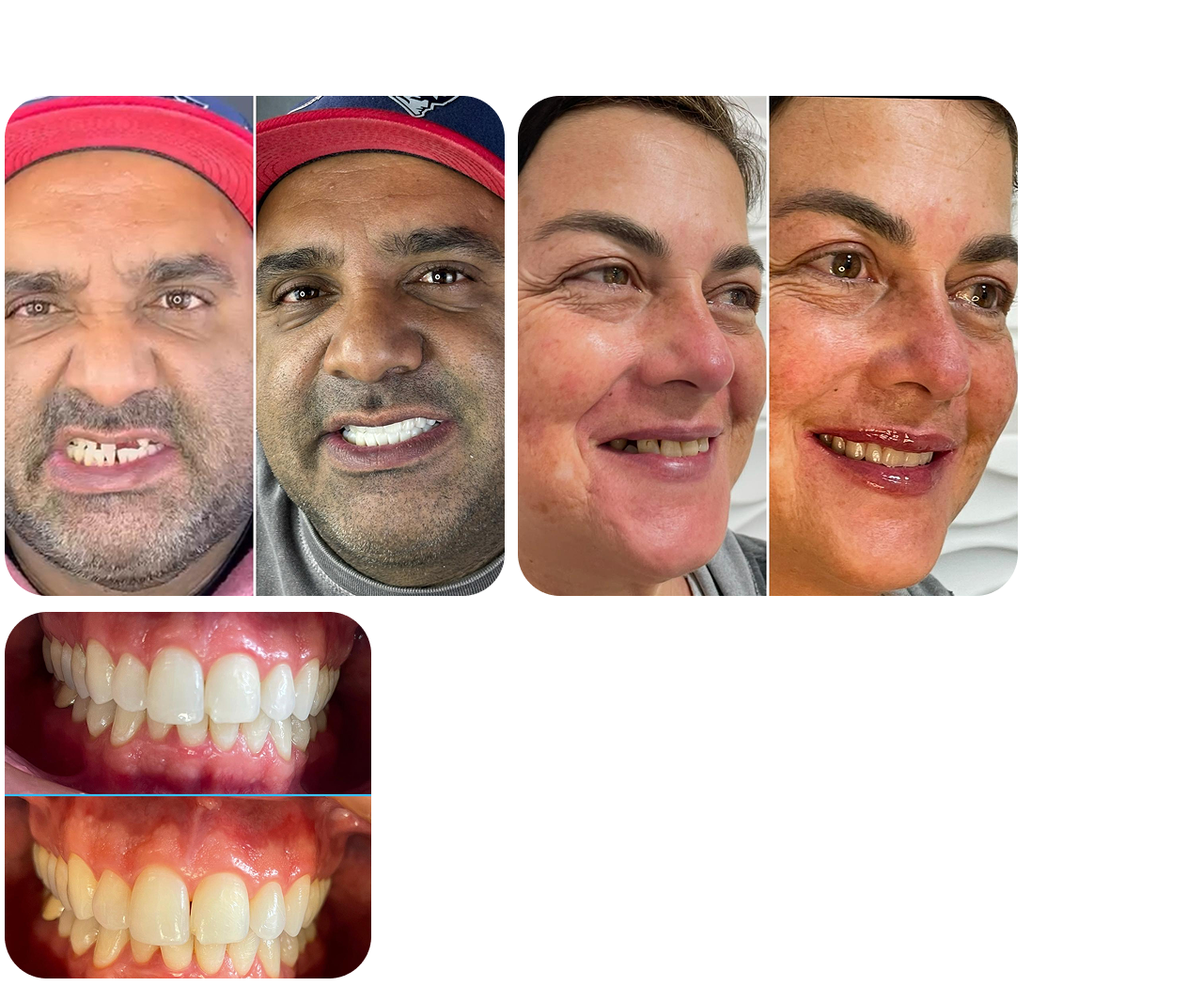
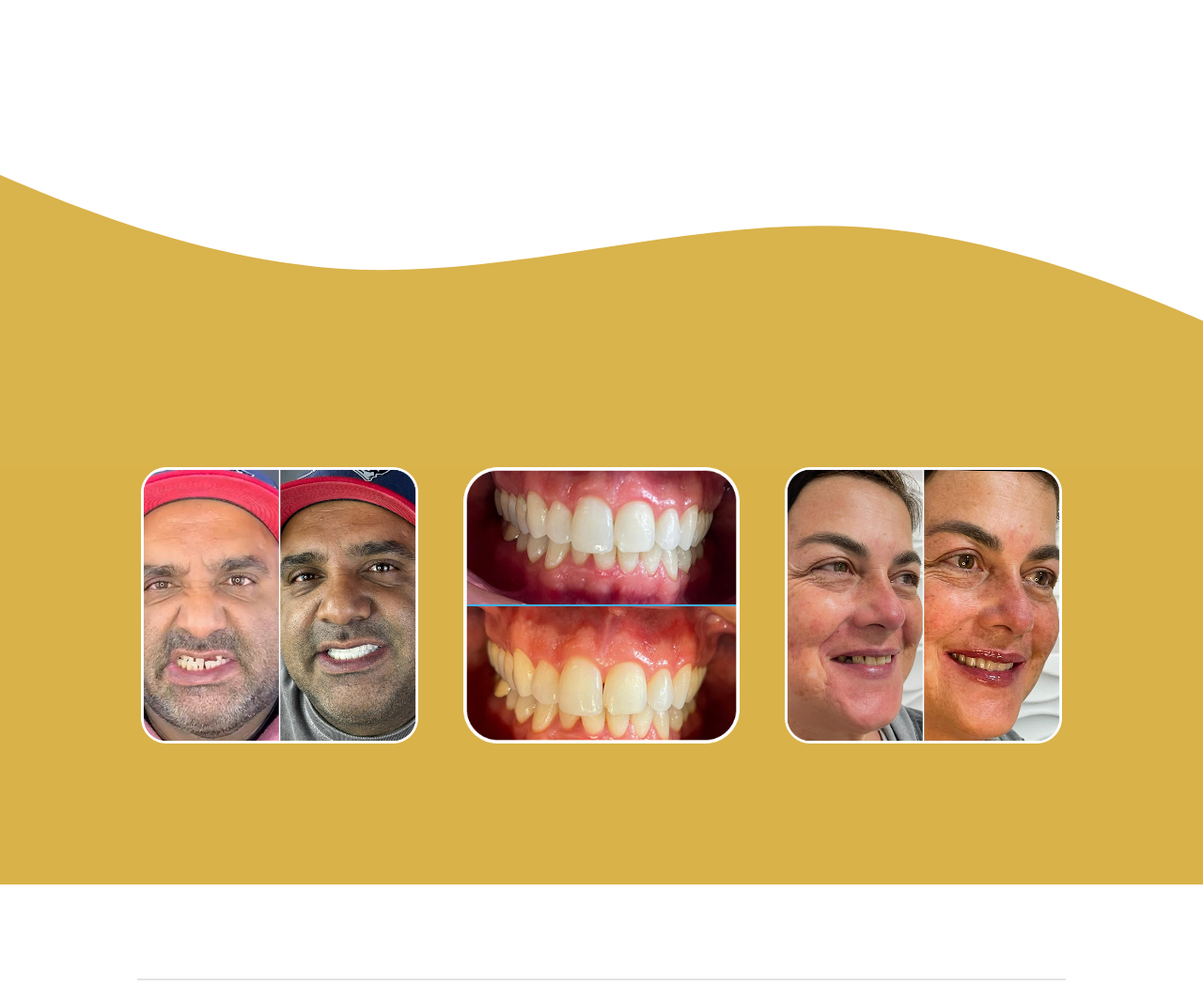
Before and after one commit to Gustavo-Rocha07/Meu-Site-, a plain HTML site: page index.html in a window 1280 px wide. Shown: the part 3492-4541 px from the top of the page at 94% size. Drawn offline with Linux system fonts and the light colour scheme.

Commit message:
feat:css - Imagens novas + onda

```diff
--- a/index.html
+++ b/index.html
@@ -101,9 +101,12 @@
       </ul>
       </div>
     </div>
-      <img src="./assets/img/exemplo3.png" alt="exemplo-3">
-      <img src="./assets/img/exemplo4.png" alt="exemplo-4">
-      <img src="./assets/img/exemplo-5.png" alt="exemplo-5">
+    <divc class="onda"></div>
+      <div class="fotos">
+        <img src="./assets/img/exemplo3.png" alt="exemplo-3">
+        <img src="./assets/img/exemplo-5.png" alt="exemplo-4">
+        <img src="./assets/img/exemplo4.png" alt="exemplo-4">
+      </div>
     </div>
   </main>
   <div class="line"></div>
--- a/style.css
+++ b/style.css
@@ -283,3 +283,25 @@ font-size: 36px;
   list-style: none;
   list-style-image: url("./assets/img/check.png");
 }
+
+.fotos {
+  display: flex;
+  background-color: #d9b24a;
+  justify-content: center;
+  gap: 3rem;
+  padding: 0 0 150px;
+}
+
+.fotos img {
+  height: 23%;
+  width: 23%;
+}
+
+.onda {
+  display: block;
+  background-image: url(assets/img/wave.svg);
+  background-size: cover;
+  background-repeat: no-repeat;
+  background-position: center;
+  height: 400px;
+}
```
Also changed, not shown: assets/img/wave.png (added), assets/img/wave.svg (added).
